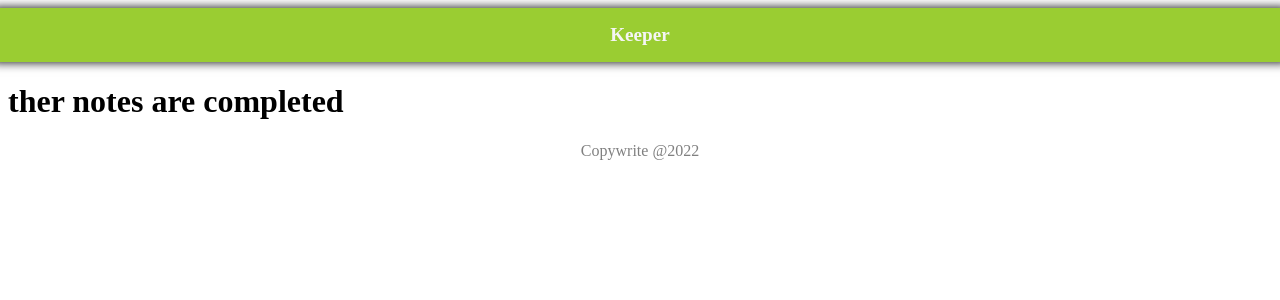
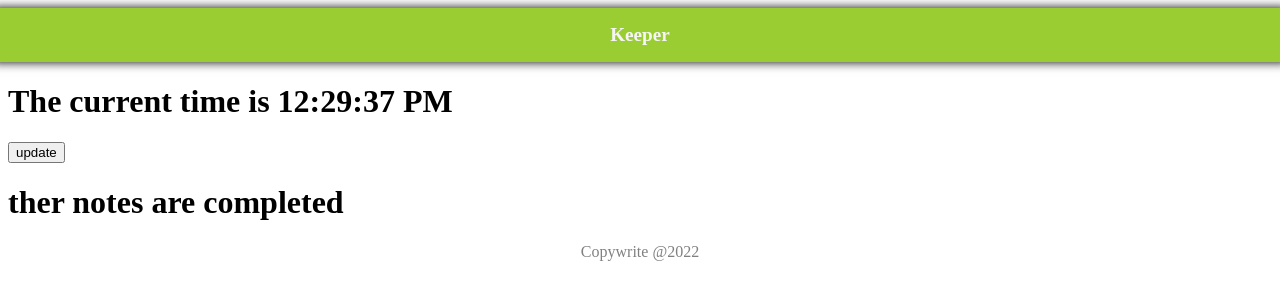
Before and after one commit to Shubham1632/react_practice, a React (Create React App) app: page / in a window 1280 px wide. Shown: the top 300 px of the page. Built offline with nearby package versions, Linux system fonts and the light colour scheme.

Commit message:
used hooks (useState) to fetch the realtime data

```diff
--- a/src/app.jsx
+++ b/src/app.jsx
@@ -2,14 +2,16 @@ import React from "react";
 import Header from "./header";
 import Content from "./content";
 import Footer from "./footer";
-
+import Time from "./time";
 
 
 
 export default function App(){
     return(
         <>
+
             <Header />
+            <Time />
             <Content />
             <Footer />
         </>
--- /dev/null
+++ b/src/time.jsx
@@ -0,0 +1,17 @@
+import { useState } from "react";
+
+
+export default function Time(){
+
+    var [time, settime] = useState( new Date().toLocaleTimeString());
+
+    function updatetime(){
+        time = settime( new Date().toLocaleTimeString());
+    }
+    return (
+        <>
+        <h1>The current time is {time}</h1>
+        <button onClick={updatetime}>update</button>
+        </>
+    );
+}
```
